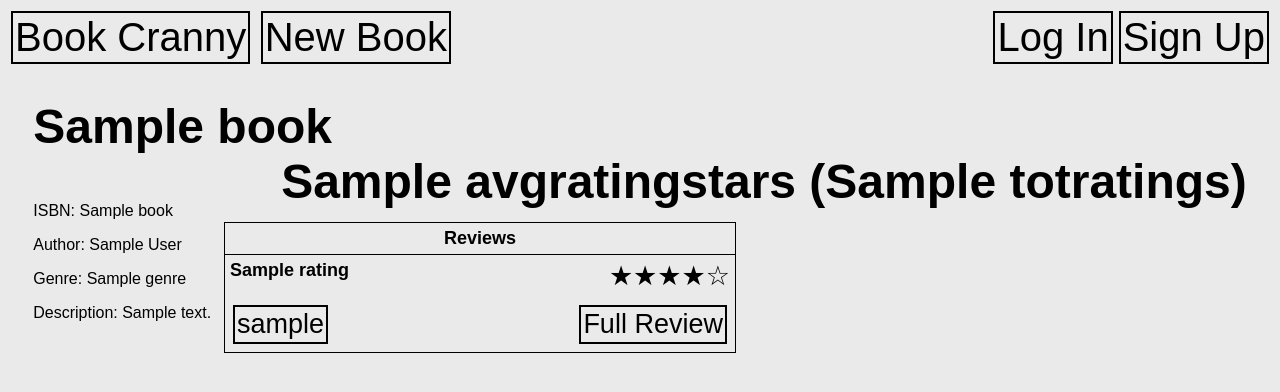
After one commit to ChloeMorgana/bookCrannyProject, a Django app: template templates/bookcranny/book.html in a window 1280 px wide. The commit adds this page. Shown: the top 392 px of the page. Run offline with Django 3.2, Linux system fonts and the light colour scheme; tables that the repository leaves empty hold one stand-in row (values such as "Sample post"); the template is opened without the code that fills it: values that come from a table or form of the project are taken from there, most other values are stand-ins (such as "Sample title", 1, 10 or a date in 2020).

Commit message:
initial add of book template

```diff
--- a/static/styles.css
+++ b/static/styles.css
@@ -10,7 +10,7 @@ body {
 }
 
 .a_button {
-	border: 3px solid var(--fg-colour);
+	border: 2px solid var(--fg-colour);
 	display: inline-block;
 	margin: 3px;
 	padding: 2px;
@@ -51,3 +51,6 @@ td, th {
 	padding: 5px;
 	font-size: 1.125em;
 }
+.floatleftparagraphs {
+	float:left;
+}
--- /dev/null
+++ b/templates/bookcranny/book.html
@@ -0,0 +1,45 @@
+{% extends 'bookcranny/base.html' %}
+
+{% block title_block %} {{ book }} {% endblock %}
+{% block content_block %}
+
+<h1>{{ book }} <span style="float: right; font-size:1em">{{ avgratingstars }} ({{ totratings }})</span></h1>
+
+<div class="floatleftparagraphs">
+	<p>
+		ISBN: {{ ISBN }}
+	</p>
+	<p>
+		Author: {{ author }}
+	</p>
+	<p>
+		Genre: {{ genre }}
+	</p>
+	<p>
+		Description: {{ description }}
+	</p>
+</div>
+
+<table>
+	<tr><th>
+		Reviews
+	</th></tr>
+
+	{% if reviews %}
+		{% for review in reviews %}
+			<tr><td>
+				<b>{{ review.title }}</b>
+				<span style="float: right; font-size:1.5em">{{ review.as_stars }}</span>
+				<br/><br/>
+				<a href="{% url 'bookCranny:user' review.username %}" class="a_button">{{ review.username }}</a>
+				<a href="{% url 'bookCranny:rating' review.username review.ISBN.ISBN %}" class="a_button hb_right">Full Review</a>
+			</td></tr>
+		{% endfor %}
+	{% else %}
+		<tr><td>There are no reviews for this book in the database.</td></tr>
+	{% endif %}
+</table>
+
+
+
+{% endblock %}
--- a/templates/bookcranny/index.html
+++ b/templates/bookcranny/index.html
@@ -31,7 +31,7 @@
 			{% if reviews %}
 				{% for review in reviews %}
 					<tr><td>
-						<b>{{ review.title }}</b> by {{ review.username }}
+						<b>{{ review.title }}</b>
 						<span style="float: right; font-size:1.5em">{{ review.as_stars }}</span>
 						<br/><br/>
 						{{ review.ISBN.title }} by {{ review.ISBN.author }}
```
Also changed, not shown: bookCranny/views.py (+12 -2 lines).
